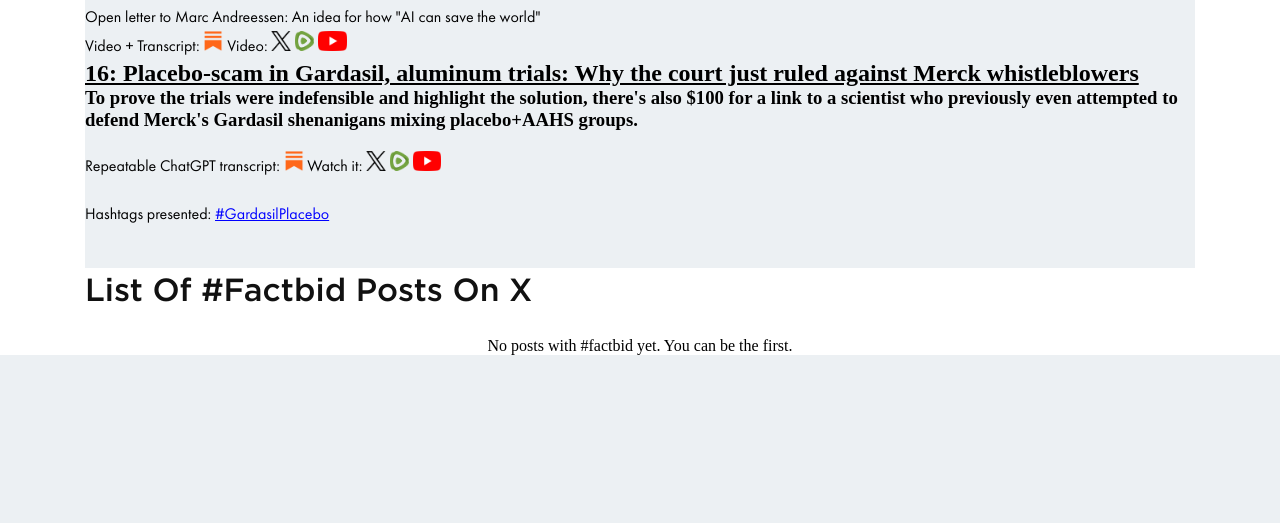
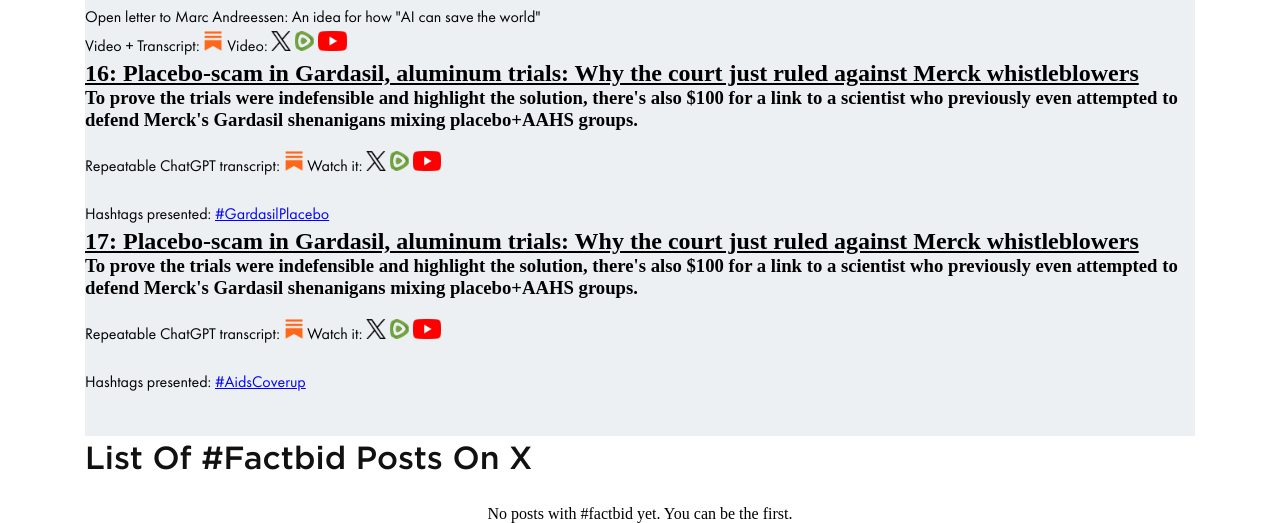
Before and after one commit to aaronfactbid/factbid2, a PHP site: page / in a window 1280 px wide. Shown: the part 4376-4899 px from the top of the page. Before the commit the page ends 4731 px from the top, so only its background shows below. Run offline with PHP 8.4, Linux system fonts and the light colour scheme; data that the repository does not hold is empty.

Commit message:
add episode 17

```diff
--- a/index.php
+++ b/index.php
@@ -345,6 +345,17 @@
 		</p>
 		<p>Hashtags presented: <a href="/GardasilPlacebo">#GardasilPlacebo</a></p>
 
+		<h2 id="17"><u>17: Placebo-scam in Gardasil, aluminum trials: Why the court just ruled against Merck whistleblowers</u></h2>
+		<h3>To prove the trials were indefensible and highlight the solution, there's also $100 for a link to a scientist who previously even attempted to defend Merck's Gardasil shenanigans mixing placebo+AAHS groups.</h3>
+		<p>
+		Repeatable ChatGPT transcript:
+		<a href="https://factbid.substack.com/p/rewrite-aids-origins"><img class="thumbnail-link" src="<?php echo $site_url ; ?>/images/SubStack.png"></a>
+		Watch it:
+		<a href="https://twitter.com/factbid/status/1706778468271133059"><img class="thumbnail-link" src="<?php echo $site_url ; ?>/images/Twitter.png"></a>
+		<a href="https://rumble.com/v3l3ezb-unearthed-fda-document-rewrites-the-narrative-on-aids-gays-africans-and-vac.html"><img class="thumbnail-link" src="<?php echo $site_url ; ?>/images/rumble.png"></a>
+		<a href="https://youtu.be/Gs9fyPWrhcg"><img class="thumbnail-link" src="<?php echo $site_url ; ?>/images/youtube.png"></a>
+		</p>
+		<p>Hashtags presented: <a href="/AidsCoverup">#AidsCoverup</a></p>
 	</div>
 </section>
 <section class="factbid_wrapsec" id="factbid-list">
```
Also changed, not shown: .htaccess.
